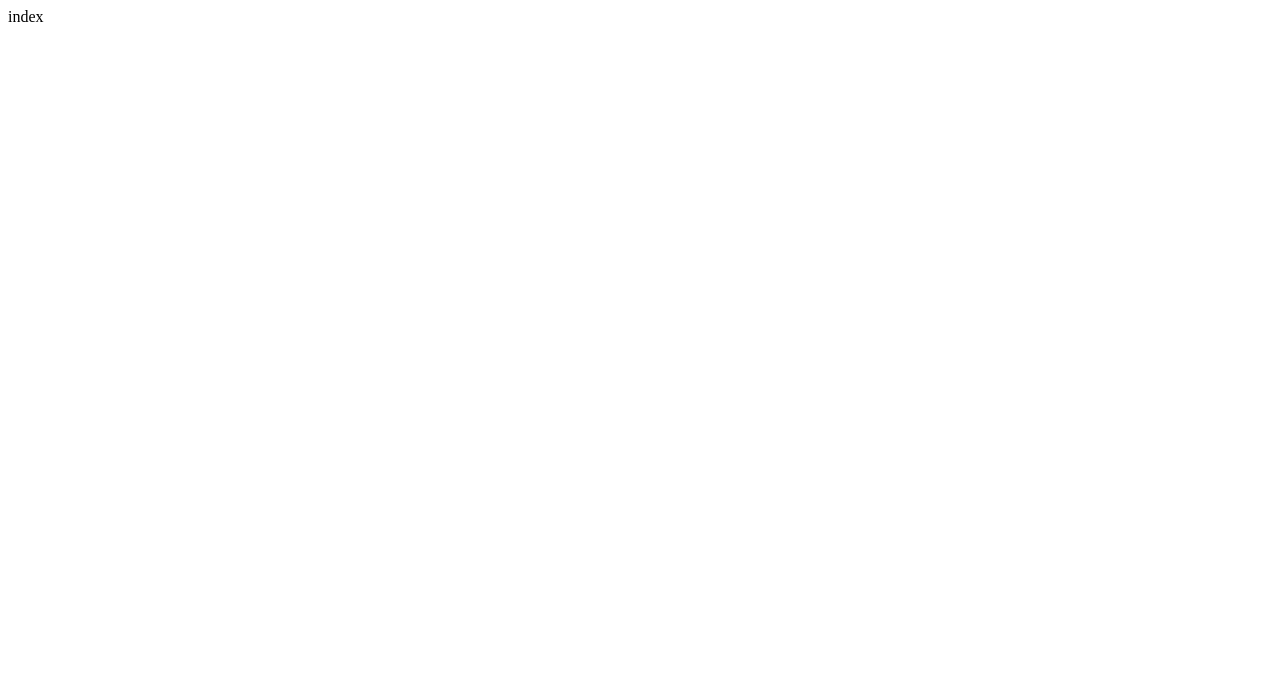
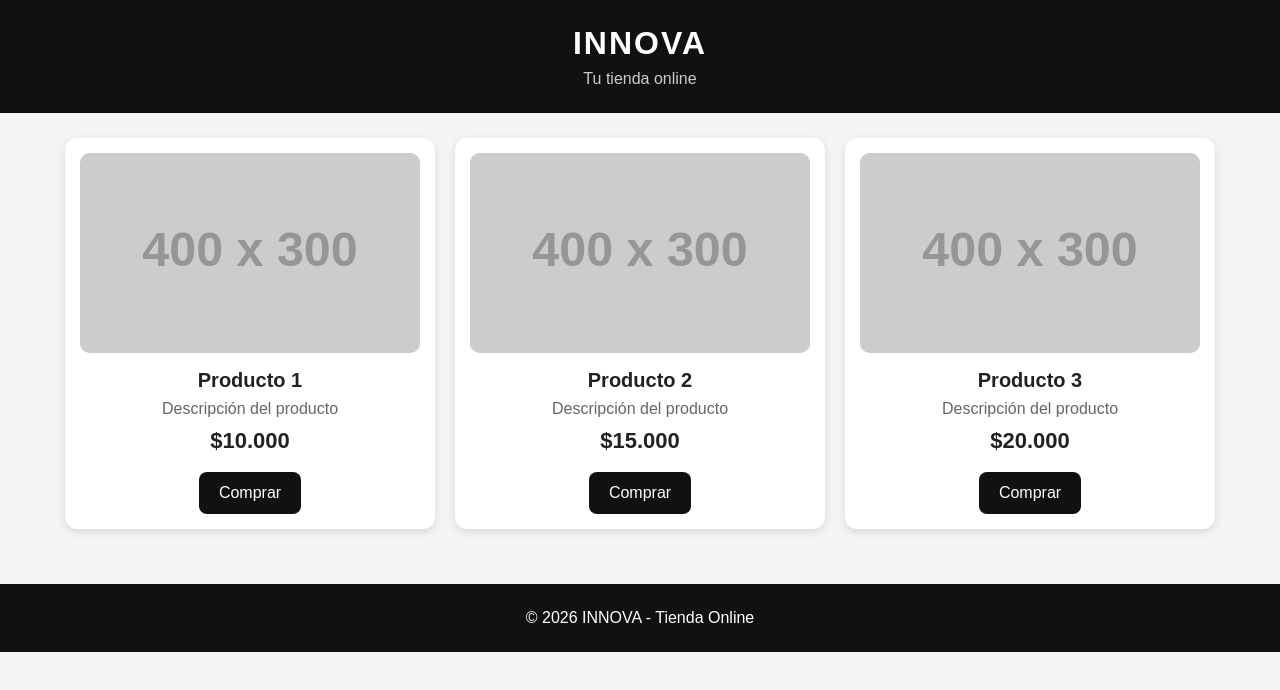
Before and after one commit to Innovatiendaonline/Innova, a plain HTML site: page Index.html in a window 1280 px wide. Drawn offline with Linux system fonts and the light colour scheme; placeholder pictures from the web are drawn by us.

Commit message:
Add basic HTML structure for online store

```diff
--- a/Index.html
+++ b/Index.html
@@ -1 +1,144 @@
-index
+<!DOCTYPE html>
+<html lang="es">
+<head>
+  <meta charset="UTF-8">
+  <meta name="viewport" content="width=device-width, initial-scale=1.0">
+
+  <title>INNOVA - Tienda Online</title>
+
+  <style>
+    * {
+      box-sizing: border-box;
+      margin: 0;
+      padding: 0;
+    }
+
+    body {
+      font-family: Arial, sans-serif;
+      background: #f5f5f5;
+      color: #222;
+    }
+
+    header {
+      background: #111;
+      color: white;
+      padding: 25px 15px;
+      text-align: center;
+    }
+
+    header h1 {
+      font-size: 32px;
+      letter-spacing: 2px;
+    }
+
+    header p {
+      margin-top: 8px;
+      color: #ccc;
+    }
+
+    .productos {
+      display: grid;
+      grid-template-columns: repeat(auto-fit, minmax(220px, 1fr));
+      gap: 20px;
+      padding: 25px;
+      max-width: 1200px;
+      margin: auto;
+    }
+
+    .producto {
+      background: white;
+      border-radius: 12px;
+      padding: 15px;
+      box-shadow: 0 3px 10px rgba(0,0,0,0.12);
+      text-align: center;
+    }
+
+    .producto img {
+      width: 100%;
+      height: 200px;
+      object-fit: cover;
+      border-radius: 10px;
+      background: #ddd;
+    }
+
+    .producto h2 {
+      margin: 12px 0 8px;
+      font-size: 20px;
+    }
+
+    .producto p {
+      color: #666;
+      margin-bottom: 8px;
+    }
+
+    .precio {
+      font-size: 22px;
+      font-weight: bold;
+      margin: 10px;
+    }
+
+    .boton {
+      display: inline-block;
+      background: #111;
+      color: white;
+      text-decoration: none;
+      padding: 12px 20px;
+      border-radius: 8px;
+      margin-top: 8px;
+    }
+
+    .boton:hover {
+      background: #333;
+    }
+
+    footer {
+      text-align: center;
+      background: #111;
+      color: white;
+      padding: 25px;
+      margin-top: 30px;
+    }
+  </style>
+</head>
+
+<body>
+
+  <header>
+    <h1>INNOVA</h1>
+    <p>Tu tienda online</p>
+  </header>
+
+  <main class="productos">
+
+    <div class="producto">
+      <img src="https://via.placeholder.com/400x300" alt="Producto 1">
+      <h2>Producto 1</h2>
+      <p>Descripción del producto</p>
+      <div class="precio">$10.000</div>
+      <a class="boton" href="#">Comprar</a>
+    </div>
+
+    <div class="producto">
+      <img src="https://via.placeholder.com/400x300" alt="Producto 2">
+      <h2>Producto 2</h2>
+      <p>Descripción del producto</p>
+      <div class="precio">$15.000</div>
+      <a class="boton" href="#">Comprar</a>
+    </div>
+
+    <div class="producto">
+      <img src="https://via.placeholder.com/400x300" alt="Producto 3">
+      <h2>Producto 3</h2>
+      <p>Descripción del producto</p>
+      <div class="precio">$20.000</div>
+      <a class="boton" href="#">Comprar</a>
+    </div>
+
+  </main>
+
+  <footer>
+    <p>© 2026 INNOVA - Tienda Online</p>
+  </footer>
+
+</body>
+</html>
```
